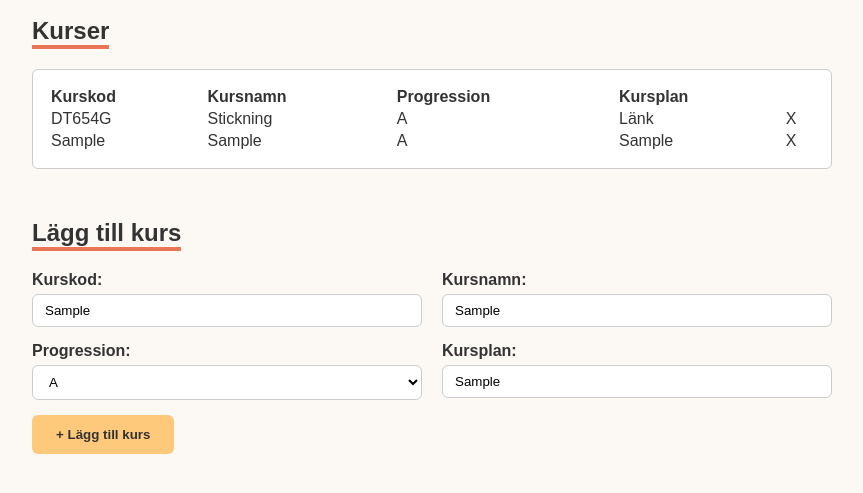
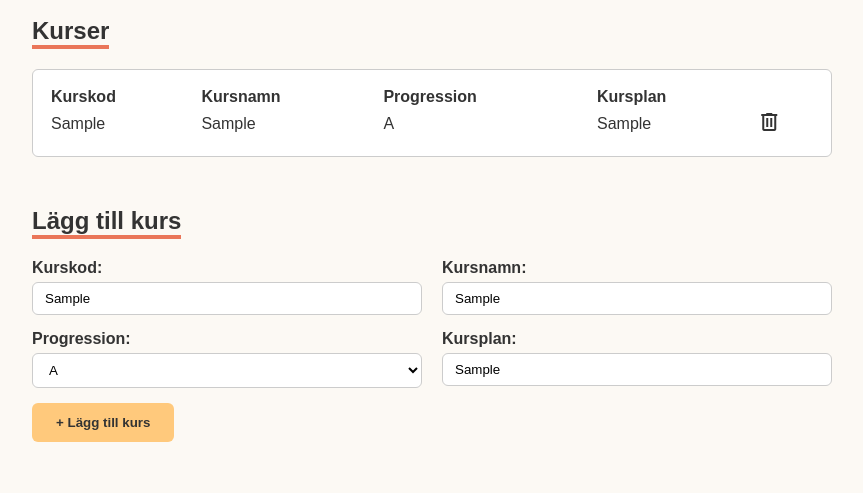
Before and after one commit to Jwcub/tslabb1, a website built with Vite: page index.html in a window 1280 px wide. Both pictures are taken after typing "Sample", "Sample", "Sample" into the empty fields and a click on the button "+ Lägg till kurs". Shown: the part 111-604 px from the top of the page, without its empty margins (208-1071 px from the left). Built offline with nearby package versions, Linux system fonts and the light colour scheme.

Commit message:
Lagt till raderingsknapp

```diff
--- a/index.html
+++ b/index.html
@@ -4,6 +4,7 @@
         <meta charset="UTF-8">
         <meta name="viewport" content="width=device-width, initial-scale=1.0">
         <link rel="stylesheet" href="/src/css/style.scss">
+        <link rel="stylesheet" href="https://fonts.googleapis.com/css2?family=Material+Symbols+Outlined:opsz,wght,FILL,GRAD@20..48,100..700,0..1,-50..200&icon_names=delete">
         <title>Laboration 1 - Typescript</title>
     </head>
     <body>
@@ -24,17 +25,9 @@
                         </tr>
                     </thead>
                     <tbody>
-                        <tr>
-                            <td>DT654G</td>
-                            <td>Stickning</td>
-                            <td>A</td>
-                            <td>Länk</td>
-                            <td>X</td>
-                        </tr>
+
                     </tbody>
                 </table>
-
-                <div id="test-div"></div>
             </sektion>
 
             <section class="add-course">
--- a/src/js/main.ts
+++ b/src/js/main.ts
@@ -1,3 +1,5 @@
+getStoredCourses ();
+
 //Interface
 interface Course {
     code: string;
@@ -5,8 +7,6 @@ interface Course {
     progression: string;
     syllabus: string;
 }
-
-getStoredCourses ();
 
 // Funktion för att skriva ut kurs
 function printCourseDetails (course: Course):void {
@@ -19,7 +19,7 @@ function printCourseDetails (course: Course):void {
             <td>${course.name}</td>
             <td>${course.progression}</td>
             <td>${course.syllabus}</td>
-            <td>X</td>
+            <td><span class="material-symbols-outlined remove">delete</span></td>
         </tr>
         `;
     }
@@ -90,15 +90,16 @@ function getStoredCourses () {
 
 
     if (courseArr && courseTable) {
-        courseArr.forEach(course  => {
+        courseArr.forEach((course: Course)  => {
             courseTable.innerHTML += `
             <tr>
                 <td>${course.code}</td>
                 <td>${course.name}</td>
                 <td>${course.progression}</td>
                 <td>${course.syllabus}</td>
+                <td><span class="material-symbols-outlined remove">delete</span></td>
+            </tr>
             `
         });
     }
-
 }
```
